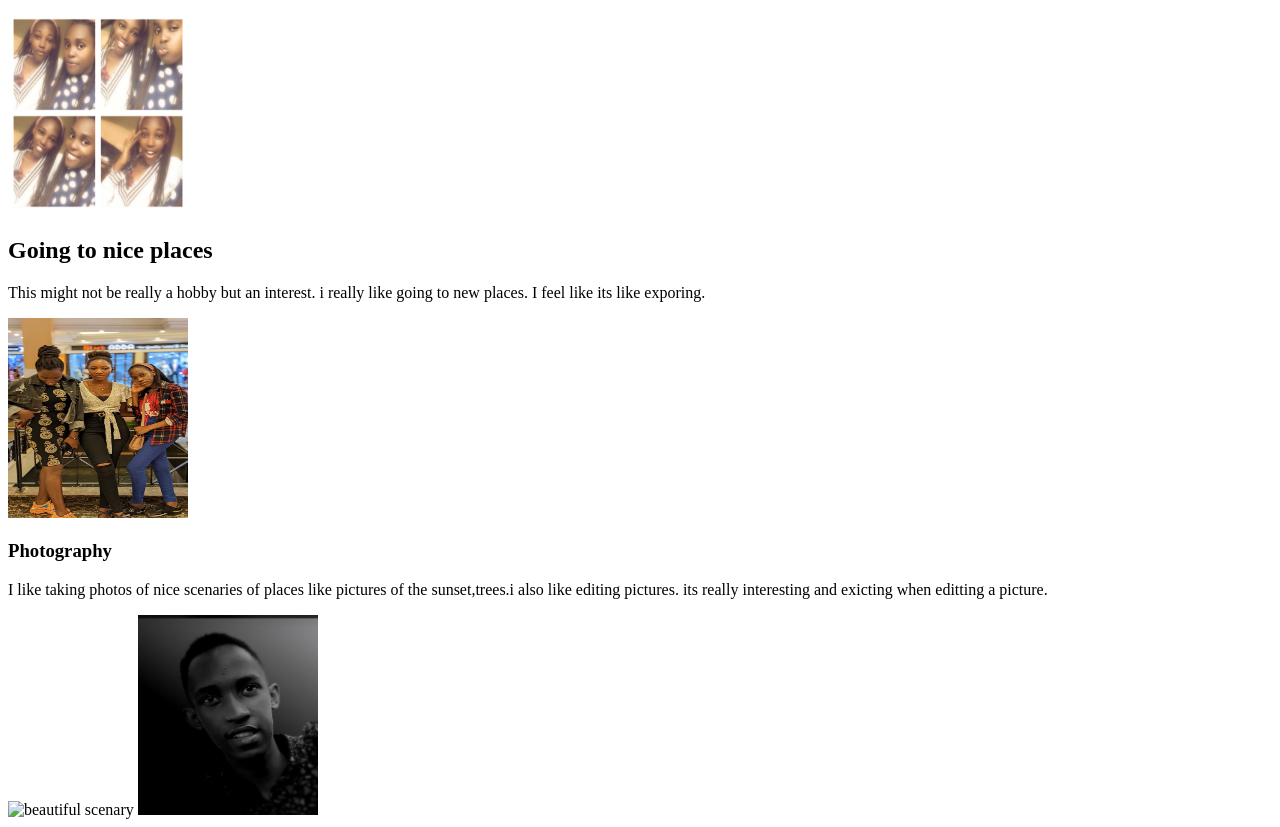
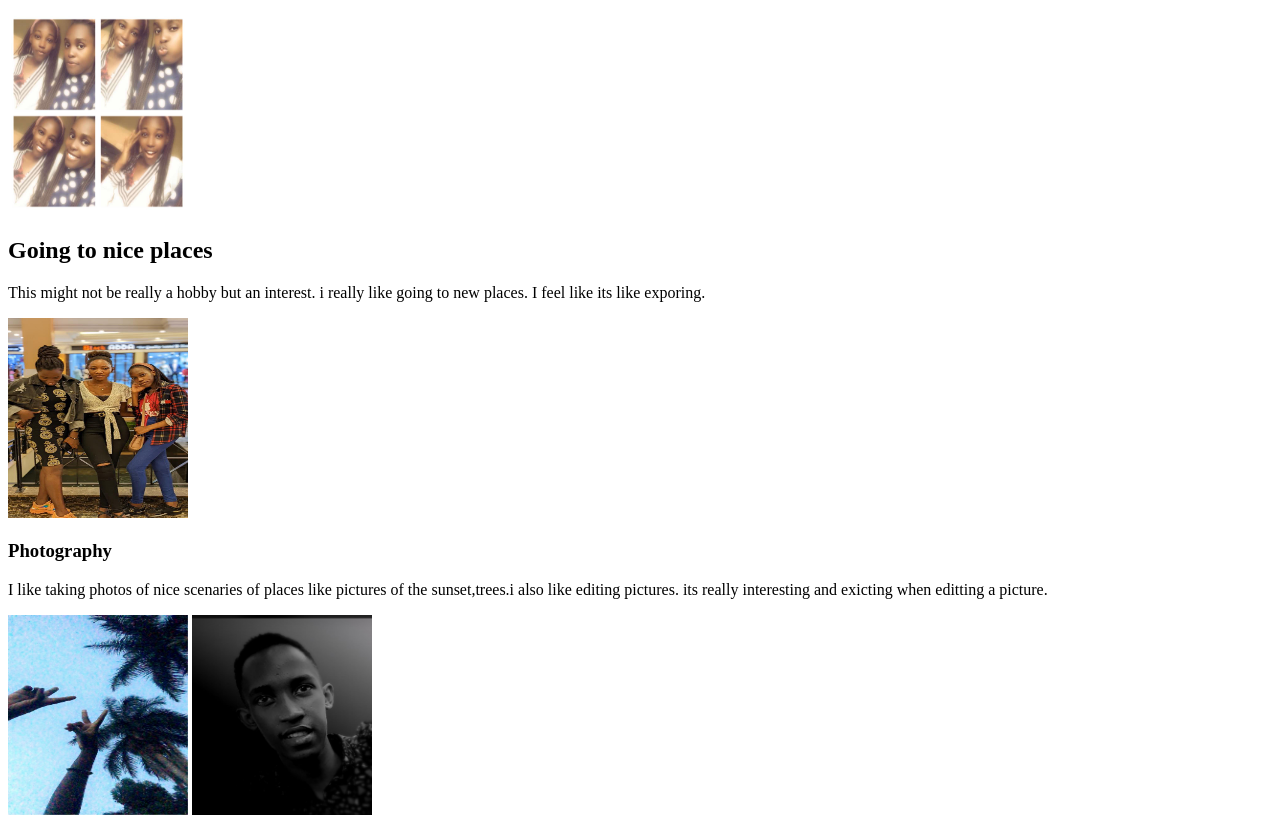
Before and after one commit to NamuliSylvia/firstwebsite, a plain HTML site: page Hobbies.html in a window 1280 px wide. Shown: the part 101-928 px from the top of the page. Drawn offline with Linux system fonts and the light colour scheme; the site is published under a folder, as on GitHub Pages, so addresses that start at the root find nothing.

Commit message:
add to firstwebsite

```diff
--- a/Hobbies.html
+++ b/Hobbies.html
@@ -23,7 +23,7 @@
         I like taking photos of nice scenaries of places like pictures of the sunset,trees.i also like editing pictures. its really interesting and exicting when editting a picture.
 
     </p>
-    <img src="/images/PHOTOGRAPHING2.JPG" height="200" width="180" alt="beautiful scenary">
+    <img src="images/PHOTOGRAPHING2.JPG" height="200" width="180" alt="beautiful scenary">
     <img src="images/PHOTOGRAPHING.JPG" height="200" width="180" alt="editted picture">
 </body>
 </html>
```
